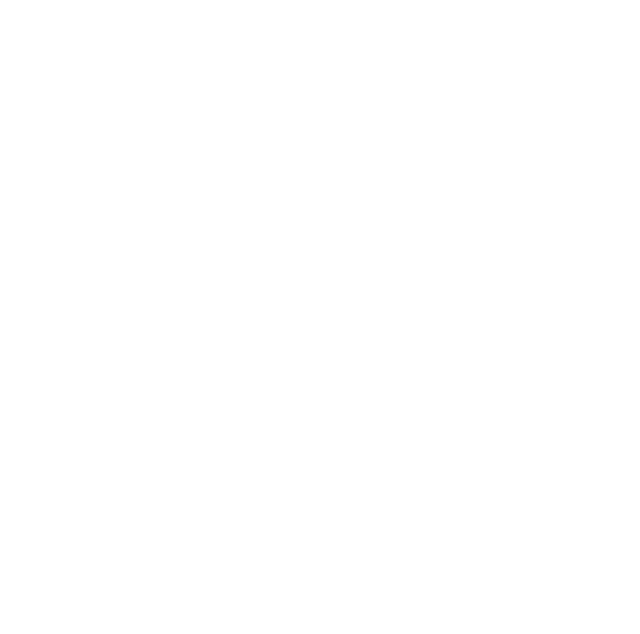
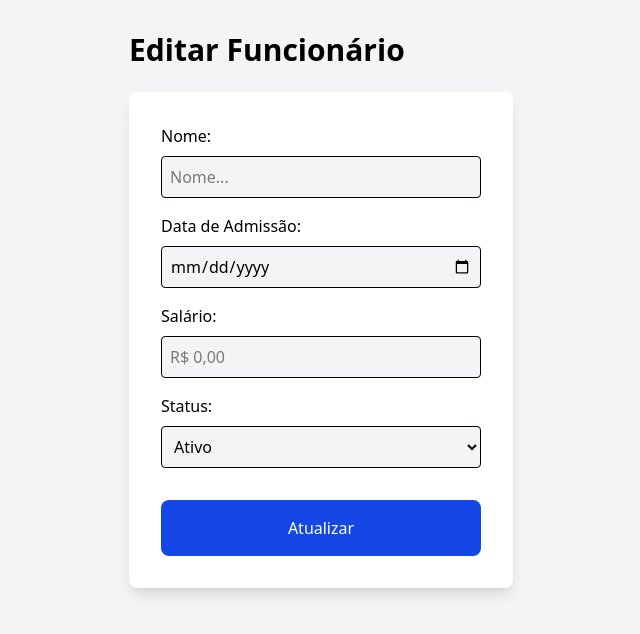
Before and after one commit to victorgarciadss/employee_management, a React (Vite) app in the folder employeePortal/: page /edit in a window 1280 px wide. Before the commit this address had no page. Shown: the top 634 px of the page, without its empty margins (319-959 px from the left). Built offline with nearby package versions, Linux system fonts and the light colour scheme; no server answers; sample sign-in values are in the browser's storage.

Commit message:
feat: add feature for update employee in frontend

```diff
--- a/employeePortal/src/Router.tsx
+++ b/employeePortal/src/Router.tsx
@@ -2,6 +2,7 @@
 import { Login } from "./pages/Login";
 import { PrivateArea } from "./layout/PrivateArea";
 import { Dashboard } from "./pages/Dashboard";
+import { EditEmployee } from "./pages/EditEmployee";
 
 export function Router() {
     return (
@@ -11,6 +12,7 @@
 
                 <Route path="/" element={<PrivateArea />}>
                     <Route index element={<Dashboard />} />
+                    <Route path="/edit" element={<EditEmployee />} />
                 </Route>
             </Routes>
         </BrowserRouter>
--- a/employeePortal/src/components/EmployeesTable.tsx
+++ b/employeePortal/src/components/EmployeesTable.tsx
@@ -6,7 +6,7 @@
 import TableRow from '@mui/material/TableRow';
 import type { Employee } from '../interfaces/Employee';
 
-import { FaTrashAlt } from "react-icons/fa";
+import { FaEdit, FaTrashAlt } from "react-icons/fa";
 import { toast } from 'react-toastify';
 import { useNavigate } from 'react-router-dom';
 
@@ -96,7 +96,8 @@
                     <TableCell >{new Date(`${employee.admissionDate}T00:00:00`).toLocaleDateString("pt-BR")}</TableCell>
                     <TableCell >{employee.salary.toLocaleString("pt-BR", { style: "currency", currency: "BRL" })}</TableCell>
                     <TableCell >{employee.status}</TableCell>
-                    <TableCell>
+                    <TableCell style={{ display: "flex", gap: 16 }}>
+                        <FaEdit style={{ fontSize: 24, cursor: "pointer" }} onClick={() => navigate(`/edit`, { state: { employee } })}/>
                         <FaTrashAlt style={{ fontSize: 24, cursor: "pointer" }} onClick={() => handleDeleteEmployee(employee.id)}/>
                     </TableCell>
                 </TableRow>
--- /dev/null
+++ b/employeePortal/src/pages/EditEmployee.tsx
@@ -0,0 +1,135 @@
+import { useState } from "react";
+import { useLocation, useNavigate } from "react-router-dom";
+import type { Employee } from "../interfaces/Employee";
+import { toast } from "react-toastify";
+
+export function EditEmployee() {
+
+    const { state } = useLocation();
+    const employee: Employee = state?.employee;
+
+    const [name, setName] = useState<string>(employee?.name || "");
+    const [admissionDate, setAdmissionDate] = useState<string>(String(employee?.admissionDate) || "");
+    const [salary, setSalary] = useState<string>(employee?.salary.toString() || "");
+    const [status, setStatus] = useState<"Ativo" | "Inativo">(employee?.status || "Ativo");
+
+    const apiUrl = import.meta.env.VITE_API_URL;
+    const navigate = useNavigate();
+
+    async function handleUpdateEmployee(e: React.FormEvent<HTMLFormElement>) {
+        e.preventDefault();
+
+        const token = localStorage.getItem("token");
+
+        try {
+            const response = await fetch(`${apiUrl}/api/employees/${employee.id}`, {
+                method: "PUT",
+                headers: {
+                    "Content-Type": "application/json",
+                    "Authorization": `Bearer ${token}`
+                },
+                body: JSON.stringify({
+                    name: name,
+                    admissionDate: new Date(admissionDate),
+                    salary: Number(salary),
+                    status: status
+                })
+            });
+
+            if(response.status === 200) {
+                toast.success("Funcionário atualizado com sucesesso!");
+                navigate("/");
+            }
+            else if(response.status === 401) {
+                const respText = await response.text();
+                toast.error(respText);
+
+                localStorage.removeItem("token");
+                navigate("/login");
+            }
+            else {
+                const respJson = await response.json();
+                throw new Error(respJson.message);
+            }
+        }
+        catch (err) {
+            console.log(err);
+        }
+    }
+
+    return (
+        <main className="flex flex-col items-center min-h-screen bg-gray-100">
+            <section className="my-8">
+                <h2 className="text-3xl font-semibold">Editar Funcionário</h2>
+
+                <form
+                    onSubmit={handleUpdateEmployee}
+                    className="bg-white p-8 rounded-lg shadow-lg flex flex-col gap-4 mt-6 w-96"
+                >
+                    <div className="flex flex-col gap-2">
+                        <label htmlFor="name">Nome:</label>
+                        <input
+                            type="text"
+                            id="name"
+                            name="name"
+                            required
+                            value={name}
+                            onChange={(e) => setName(e.target.value)}
+                            placeholder="Nome..."
+                            className="border p-2 rounded-sm bg-gray-100"
+                        />
+                    </div>
+
+                    <div className="flex flex-col gap-2">
+                        <label htmlFor="admissionDate">Data de Admissão:</label>
+                        <input
+                            type="date"
+                            name="admissionDate"
+                            id="admissionDate"
+                            required
+                            value={admissionDate}
+                            onChange={(e) => setAdmissionDate(e.target.value)}
+                            className="border p-2 rounded-sm bg-gray-100"
+                        />
+                    </div>
+
+                    <div className="flex flex-col gap-2">
+                        <label htmlFor="salary">Salário:</label>
+                        <input
+                            type="number"
+                            name="salary"
+                            id="salary"
+                            required
+                            value={salary}
+                            onChange={(e) => setSalary(e.target.value)}
+                            placeholder="R$ 0,00"
+                            className="border p-2 rounded-sm bg-gray-100"
+                        />
+                    </div>
+
+                    <div className="flex flex-col gap-2">
+                        <label htmlFor="status">Status:</label>
+                        <select
+                            name="status"
+                            id="status"
+                            required
+                            value={status}
+                            onChange={(e) => setStatus(e.target.value as "Ativo" | "Inativo")}
+                            className="border p-2 rounded-sm bg-gray-100"
+                        >
+                            <option value="Ativo">Ativo</option>
+                            <option value="Inativo">Inativo</option>
+                        </select>
+                    </div>
+
+                    <button
+                        type="submit"
+                        className="bg-blue-700 text-white rounded-lg p-4 cursor-pointer hover:bg-blue-900 mt-4"
+                    >
+                        Atualizar
+                    </button>
+                </form>
+            </section>
+        </main>
+    )
+}
```
